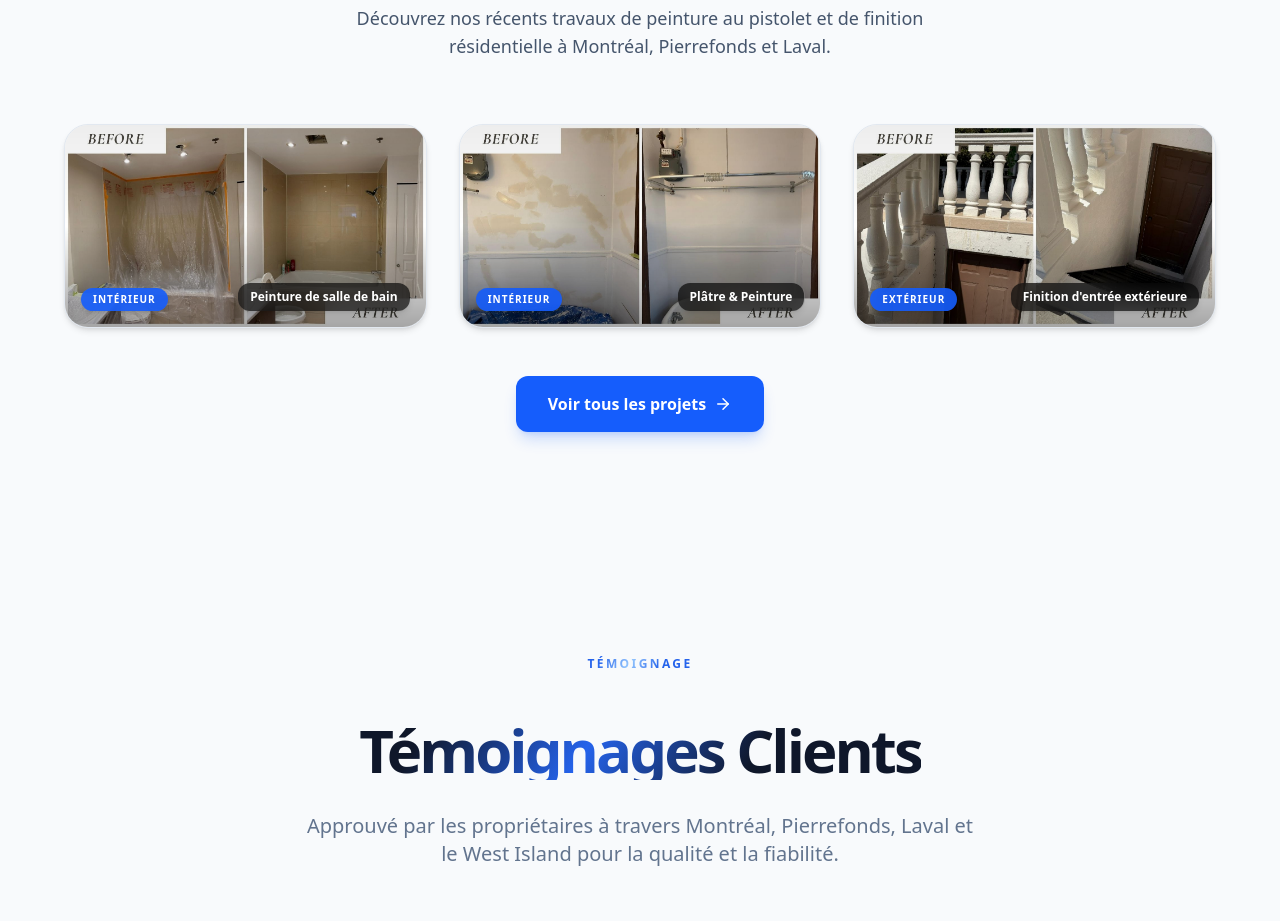
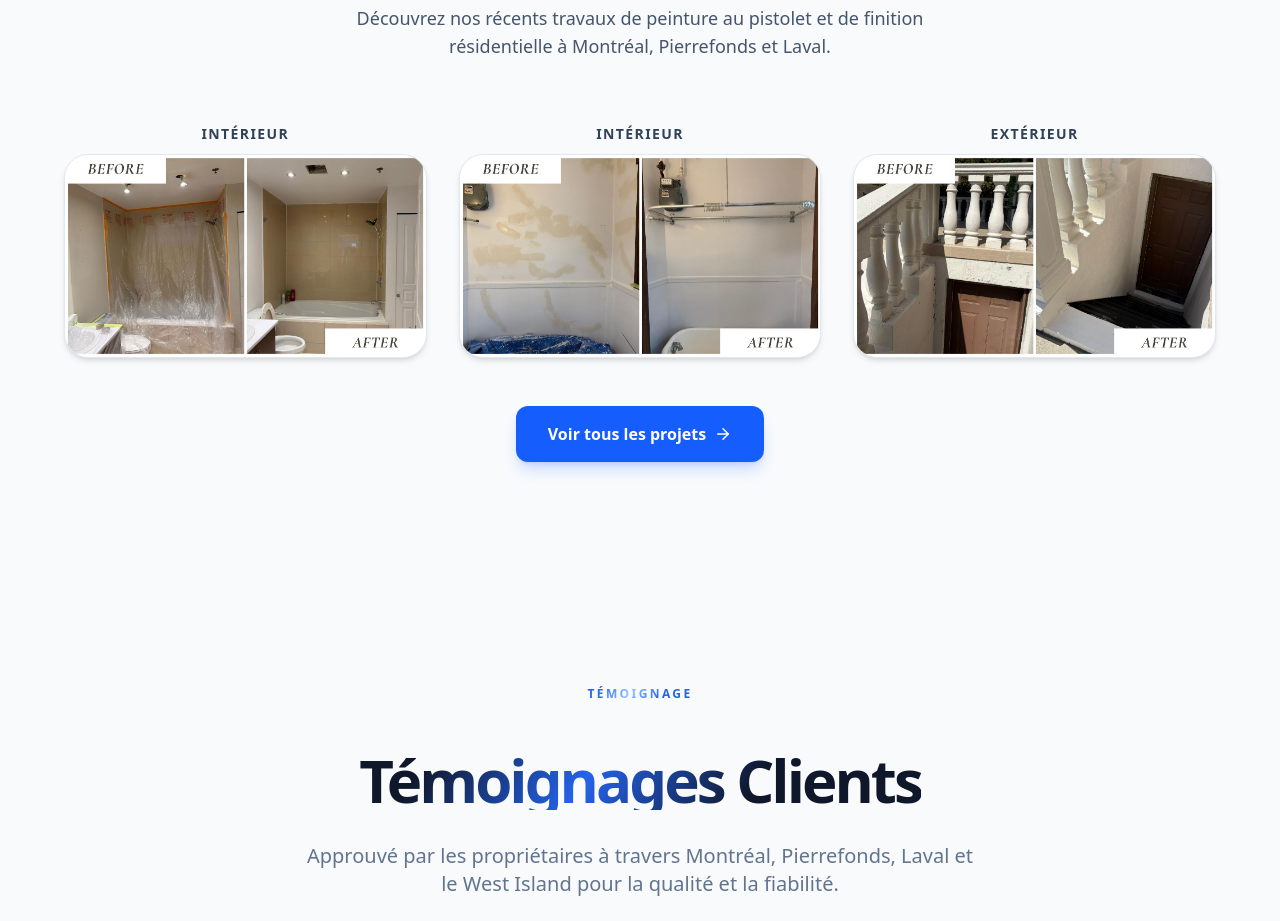
Before and after one commit to ys-sites/MP-Painters, a React (Vite) app: page / in a window 1280 px wide. Shown: the part 3920-4841 px from the top of the page. Built offline with nearby package versions, Linux system fonts and the light colour scheme.

Commit message:
feat: introduce BeforeAfterCard component and implement project rendering in App.tsx

```diff
--- a/src/App.tsx
+++ b/src/App.tsx
@@ -999,6 +999,7 @@ export default function App() {
                 label={lightboxProject.label}
                 lang={lang}
                 className="w-full shadow-2xl"
+                isLightbox={true}
               />
             </motion.div>
           </motion.div>
--- a/src/components/BeforeAfterCard.tsx
+++ b/src/components/BeforeAfterCard.tsx
@@ -9,6 +9,7 @@ interface BeforeAfterCardProps {
   lang: "en" | "fr";
   onClick?: () => void;
   className?: string;
+  isLightbox?: boolean;
 }
 
 const BeforeAfterCard: React.FC<BeforeAfterCardProps> = ({
@@ -19,41 +20,44 @@ const BeforeAfterCard: React.FC<BeforeAfterCardProps> = ({
   lang,
   onClick,
   className = "",
+  isLightbox = false,
 }) => {
   const t = translations[lang];
 
-  // Map category and project label to localized versions
+  // Map category to localized versions
   const localizedCategory =
     t.portfolio.categories[category as keyof typeof t.portfolio.categories] || category;
-  const localizedLabel =
-    t.portfolio.projects[id as keyof typeof t.portfolio.projects] || label;
 
   return (
+    <div className="flex flex-col gap-2.5 group w-full">
+      {/* Category Title Above the Image */}
+      <h3
+        className={`font-black text-xs md:text-sm tracking-widest uppercase px-1 transition-colors duration-300 ${
+          isLightbox
+            ? "text-slate-100"
+            : "text-slate-700 group-hover:text-blue-600"
+        }`}
+      >
+        {localizedCategory}
+      </h3>
+
+      {/* Image Container */}
       <div
         onClick={onClick}
-      className={`relative w-full aspect-[16/9] overflow-hidden rounded-3xl select-none group cursor-pointer bg-slate-100 border border-slate-200 shadow-md hover:shadow-xl transition-all duration-300 ${className}`}
+        className={`relative w-full aspect-[16/9] overflow-hidden rounded-3xl select-none cursor-pointer bg-slate-100 border border-slate-200 shadow-md hover:shadow-xl transition-all duration-300 ${className}`}
       >
         {/* Project Image */}
         <img
           src={src}
-        alt={localizedLabel}
+          alt={localizedCategory}
           className="absolute inset-0 w-full h-full object-cover group-hover:scale-105 transition-transform duration-700 ease-out will-change-transform"
           loading="lazy"
           decoding="async"
           draggable={false}
         />
 
-      {/* Dark overlay for premium contrast and badge readability */}
-      <div className="absolute inset-0 bg-gradient-to-t from-black/50 via-transparent to-black/10 opacity-70 group-hover:opacity-85 transition-opacity duration-300 pointer-events-none" />
-
-      {/* Category Badge (bottom-left) */}
-      <div className="absolute bottom-4 left-4 z-10 bg-blue-600/90 backdrop-blur-md text-white px-3 py-1 rounded-full text-[10px] font-black uppercase tracking-widest shadow-md pointer-events-none transition-all duration-300 group-hover:bg-blue-600">
-        {localizedCategory}
-      </div>
-
-      {/* Job Name Label (bottom-right) */}
-      <div className="absolute bottom-4 right-4 z-10 bg-black/65 backdrop-blur-md text-white px-3 py-1.5 rounded-xl text-xs font-extrabold shadow-md pointer-events-none transition-all duration-300 group-hover:bg-black/75">
-        {localizedLabel}
+        {/* Subtle dark gradient overlay on hover */}
+        <div className="absolute inset-0 bg-gradient-to-t from-black/20 via-transparent to-black/5 opacity-0 group-hover:opacity-100 transition-opacity duration-300 pointer-events-none" />
       </div>
     </div>
   );
```
Lines whose indentation alone changed are shown as unchanged.
